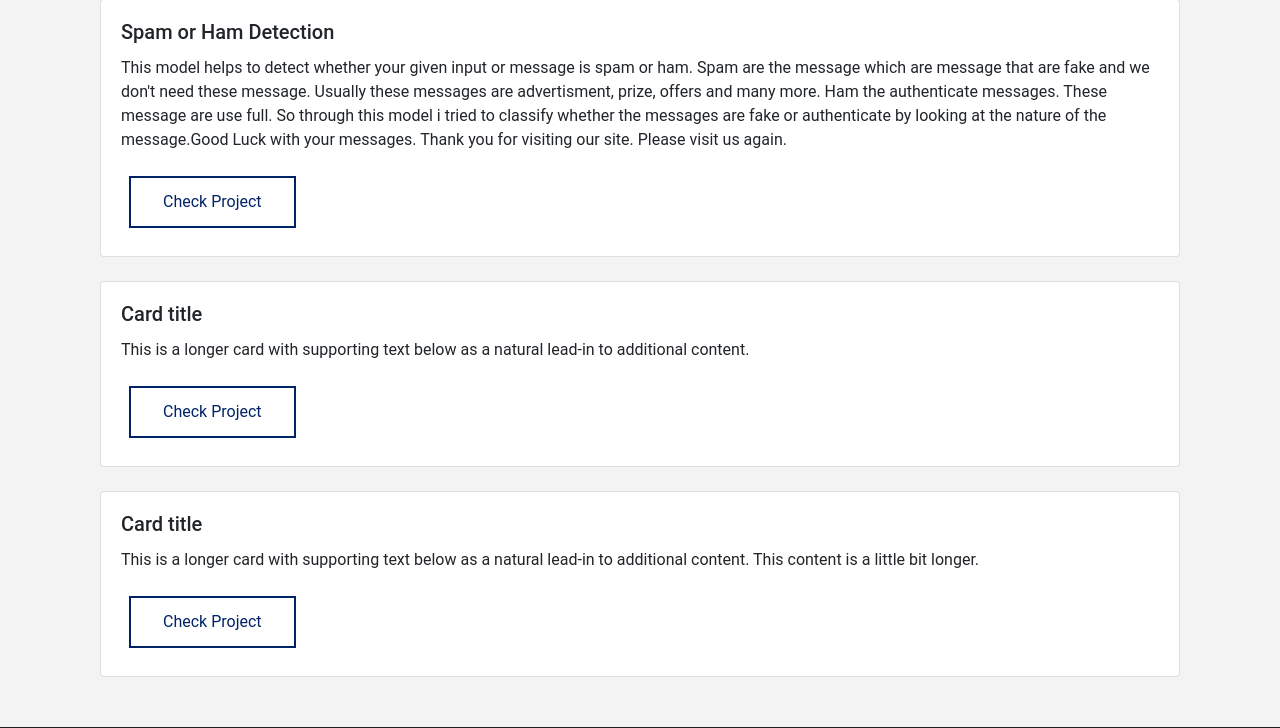
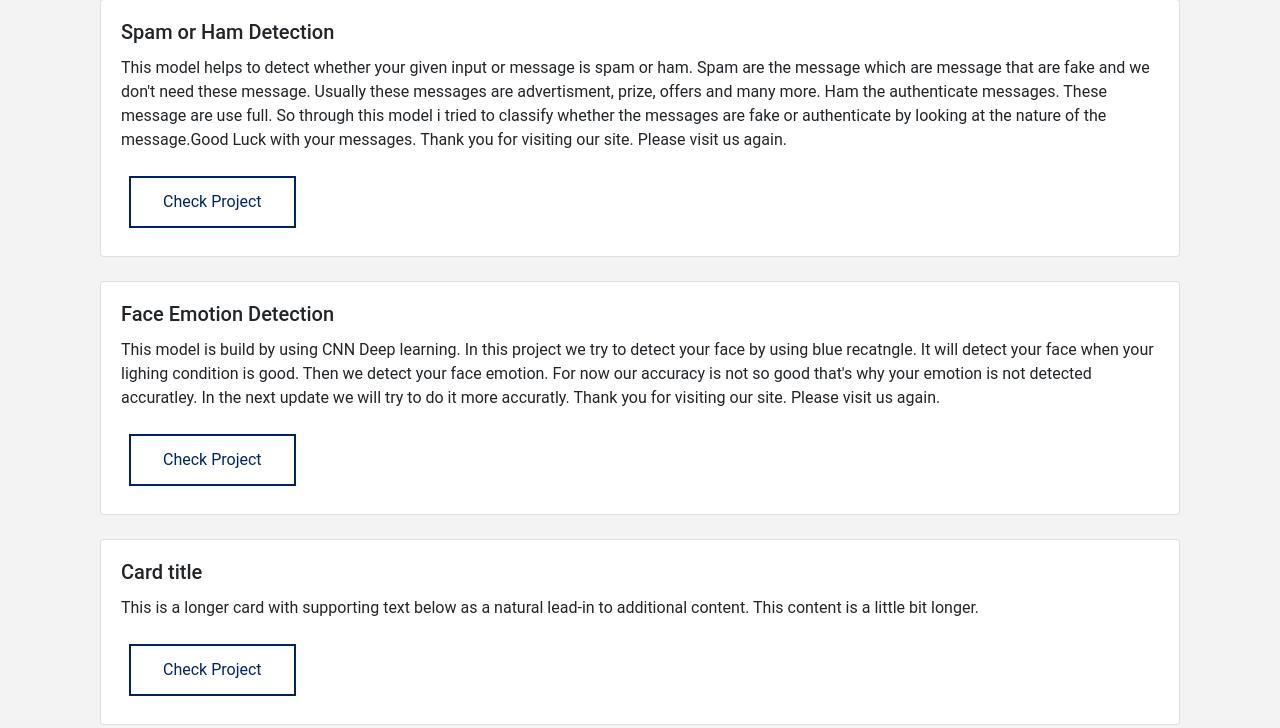
Before and after one commit to PashupatiPariyar/Multi-Model-Web-App, a Flask app: page / in a window 1280 px wide. Shown: the part 371-1099 px from the top of the page. Run offline with Flask 2, Linux system fonts and the light colour scheme; some libraries are stand-ins or nearby versions.

Commit message:
Work on face emotion

```diff
--- a/templates/home.html
+++ b/templates/home.html
@@ -29,9 +29,9 @@
 				<div class="col mb-4">
 					<div class="card h-100">
 						<div class="card-body">
-							<h5 class="card-title">Card title</h5>
-							<p class="card-text">This is a longer card with supporting text below as a natural lead-in to additional content.</p>
-							<button onclick='window.location.href="/height_weight"'>Check Project</button>
+							<h5 class="card-title">Face Emotion Detection</h5>
+							<p class="card-text">This model is build by using CNN Deep learning. In this project we try to detect your face by using blue recatngle. It will detect your face when your lighing condition is good. Then we detect your face emotion. For now our accuracy is not so good that's why your emotion is not detected accuratley. In the next update we will try to do it more accuratly. Thank you for visiting our site. Please visit us again. </p>
+							<button onclick='window.location.href="/face_emotion"'>Check Project</button>
 						</div>
 					</div>
 				</div>
```
